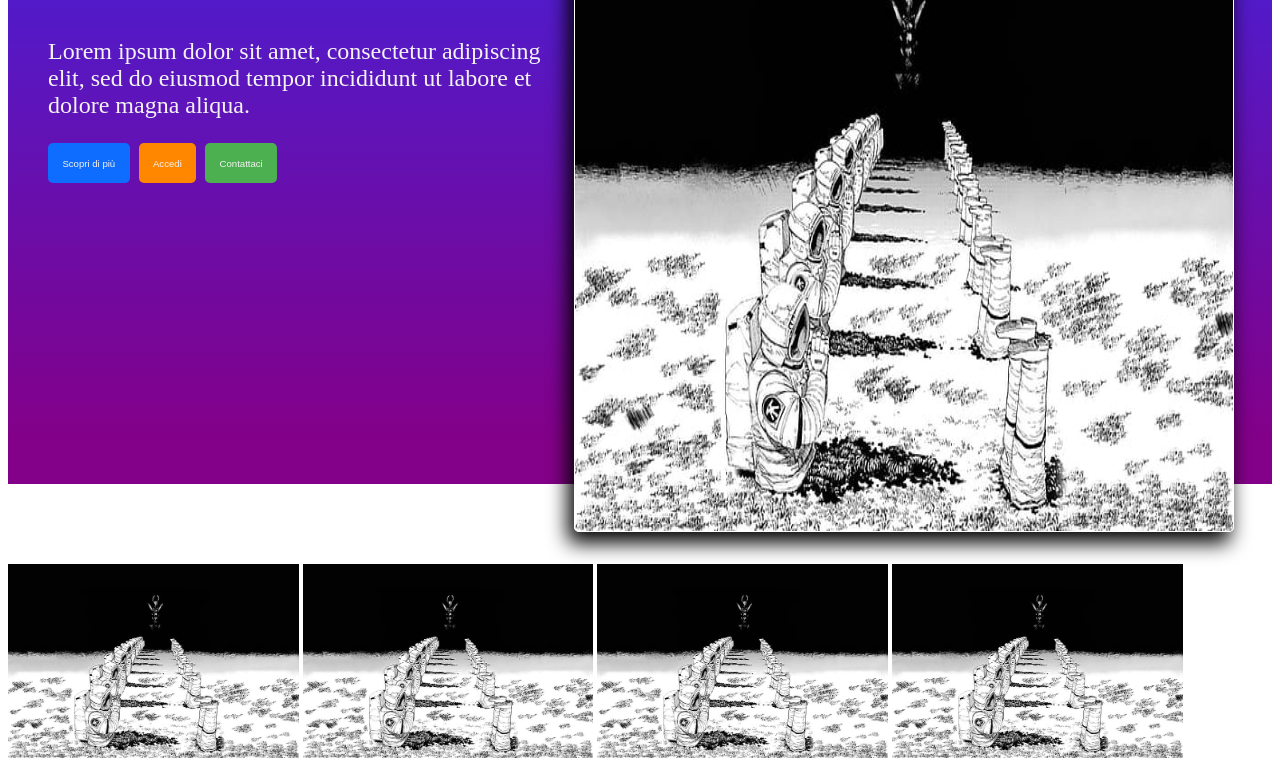
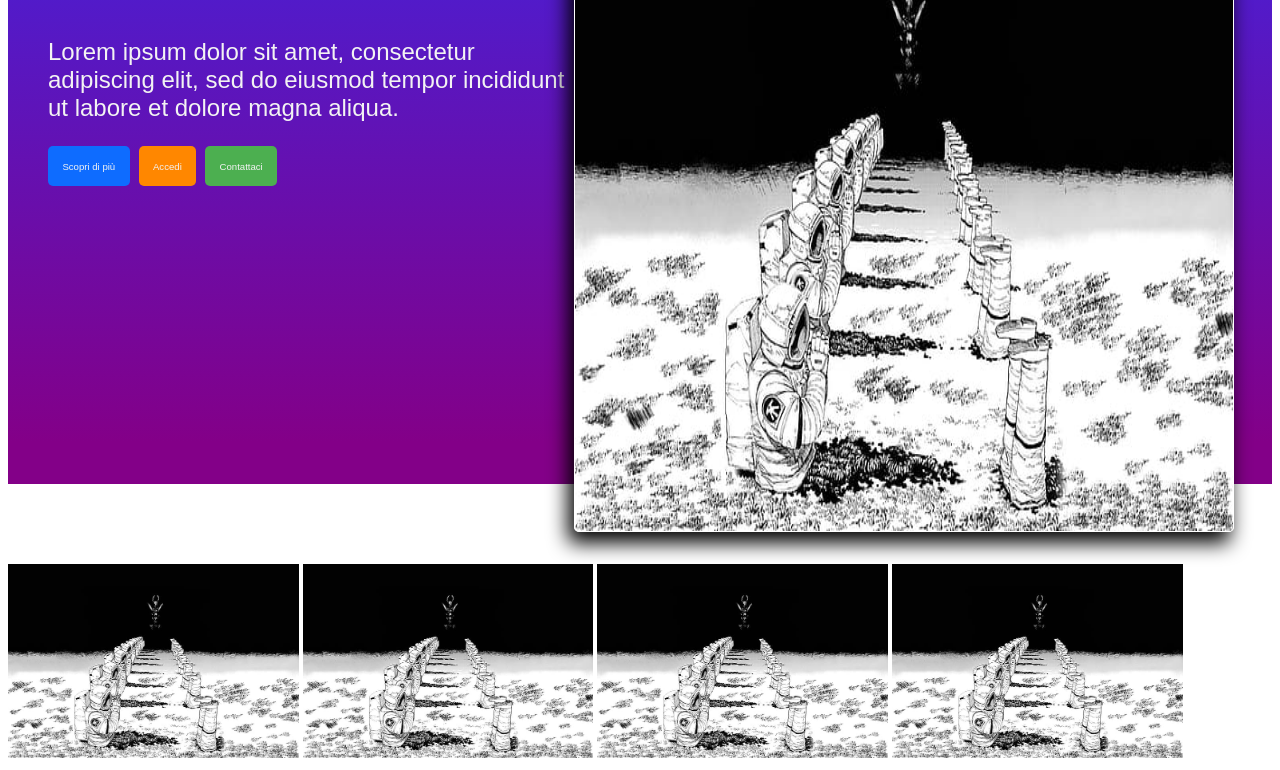
Before and after one commit to AbelSassu/s-6-g-3, a plain HTML site: page index.html in a window 1280 px wide. Shown: the part 374-1144 px from the top of the page. Drawn offline with Linux system fonts and the light colour scheme.

Commit message:
continuando con i mixin

```diff
--- a/_aside.scss
+++ /dev/null
@@ -1,3 +0,0 @@
-aside img{
-    max-width: 23%;
-}
--- a/_hero.scss
+++ b/_hero.scss
@@ -1,16 +1,17 @@
 h1 {
-    font-size: 4rem;
-    color: rgb(39, 0, 78);
+    @include titleBig
 }
 
 p {
+    font-family:$cambioFont;
     color: #f3f3f3;
-    font-size: 1.5rem;
+    font-size: $sizeP;
 }
 
 .azzurro, .arancio, .verde {
+    font-family:$cambioFont;
     margin-right: 5px;
-    font-size: 0.6rem;
+    font-size: $sizeBut;
     padding: 1.5em;
     border-radius: 5px;
     color: #f3f3f3;
--- /dev/null
+++ b/_mixin.scss
@@ -0,0 +1,9 @@
+$cambioFont: sans-serif;
+$sizeP: 1.5rem;
+$sizeBut: 0.6rem;
+@mixin titleBig{
+    font-family:$cambioFont;
+    font-weight: bolder;
+    font-size: 4rem;
+    color: rgb(39, 0, 78);
+}
--- a/style.scss
+++ b/style.scss
@@ -1,6 +1,6 @@
+@import"mixin";
 @import"header";
 @import"hero";
-@import"aside";
 section{
     padding-left: 5vh;
     padding-right: 5vh;
@@ -10,3 +10,6 @@ section{
     background: rgb(42,48,255);
     background: linear-gradient(180deg, rgba(42,48,255,1) 0%, rgba(131,0,136,1) 95%);;
 }
+aside img{
+    max-width: 23%;
+}
```
Also changed, not shown: css/style.css, 1 other file.
